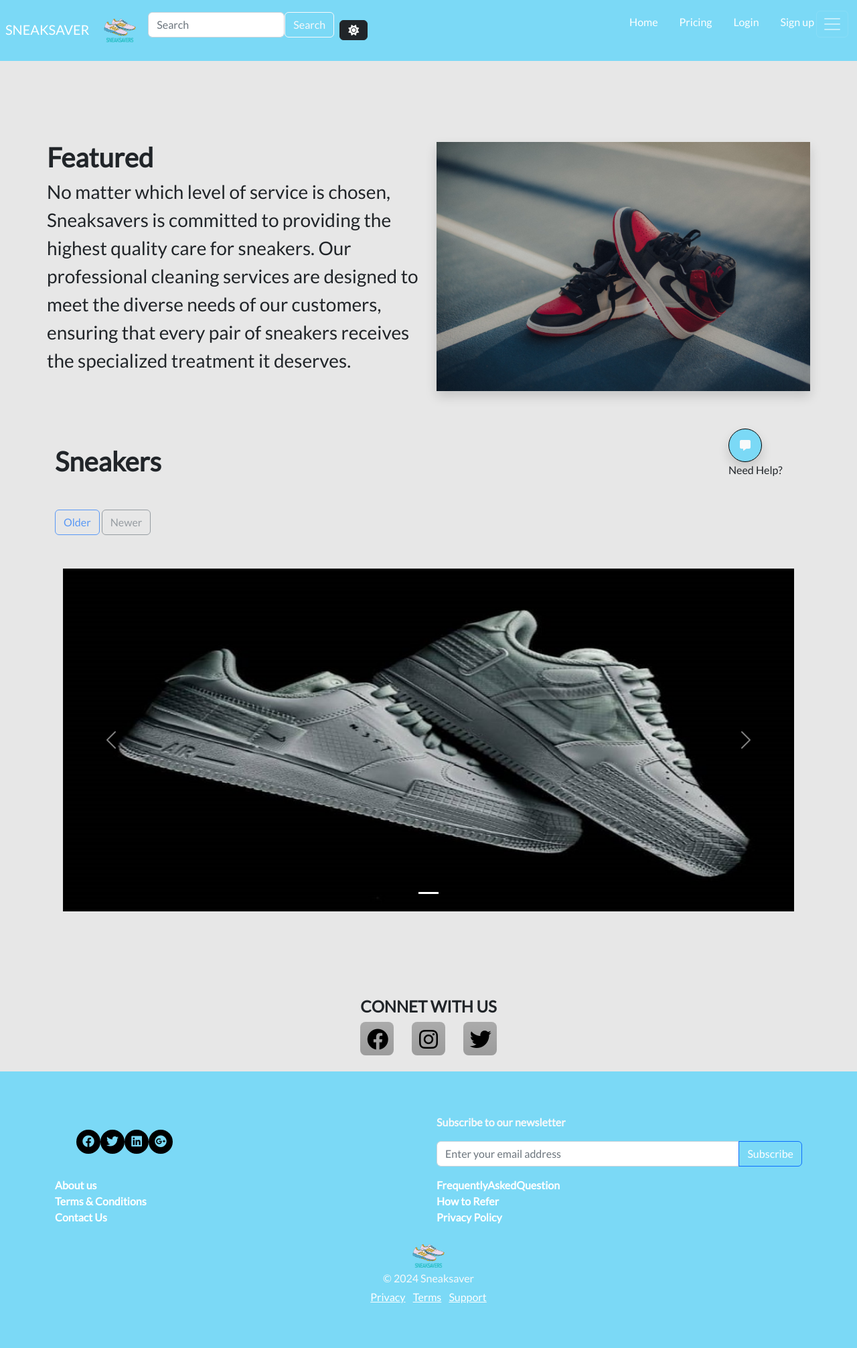
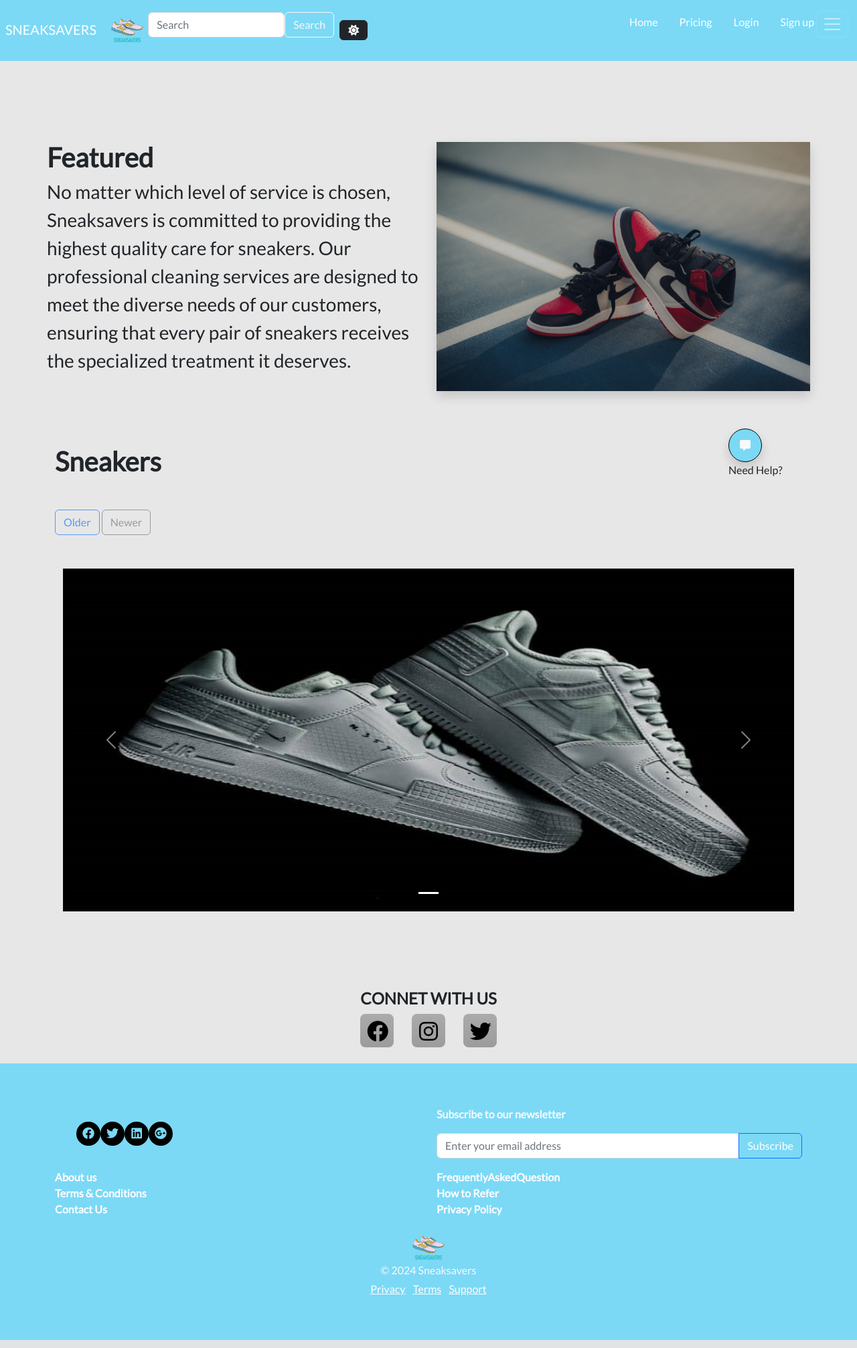
Before and after one commit to Nathius262/sneaksaver_project, a Django app: template templates/sneaksaver/product_list.html in a window 1280 px wide. Shown: the whole page at 67% size. Run offline with Django 5.2, Linux system fonts and the light colour scheme; the template is opened without the code that fills it, so the values that code supplies are empty; some libraries are stand-ins or nearby versions.

Commit message:
modified templates

```diff
--- a/templates/account/base.html
+++ b/templates/account/base.html
@@ -4,10 +4,10 @@
     <meta charset="utf-8">
     <meta http-equiv="X-UA-Compatible" content="IE=edge">
     <meta name="description" content="The platform will use machine learning which allows users to upload an image of the sneaker they would like to get clean service for by using the Sneaker recognition tool.">
-    <meta name="keywords" content="sneaksaver, sneakers,">
-    <meta name="author" content="sneaksaver">
+    <meta name="keywords" content="sneaksavers, sneakers,">
+    <meta name="author" content="sneaksavers">
     <meta name="viewport" content="width=device-width, initial-scale=1">
-    <title>{% block head_title %}{% endblock %} | Sneaksaver</title>
+    <title>{% block head_title %}{% endblock %} | sneaksavers</title>
 
     {% block extra_head %}
     {% endblock %}
--- a/templates/base.html
+++ b/templates/base.html
@@ -3,8 +3,8 @@
 		<meta charset="UTF-8">
 		<meta http-equiv="X-UA-Compatible" content="IE=edge">
 		<meta name="description" content="The platform will use machine learning which allows users to upload an image of the sneaker they would like to get clean service for by using the Sneaker recognition tool.">
-		<meta name="keywords" content="sneaksaver, sneakers,">
-		<meta name="author" content="sneaksaver">
+		<meta name="keywords" content="sneaksavers, sneakers,">
+		<meta name="author" content="sneaksavers">
 		<meta name="viewport" content="width=device-width, initial-scale=1.0">
 
 		{% load static %}
@@ -29,7 +29,7 @@
 		<link rel="icon" href="{% static 'images/logo.png' %}" type="image/jpg" sizes="16x16"/>
 		<title>
 			{% block title %}{% endblock %}
-			 | sneaksaver
+			 | sneaksavers
 		</title>
 		<style>
 			/*----------------------------
--- a/templates/index.html
+++ b/templates/index.html
@@ -160,13 +160,13 @@
 					<div class="featurette mt-5">
 						<div class="h4 fw-bold text-center">CONNET WITH US</div>
 						<div class="d-flex justify-content-between">
-							<a target="blank" href="#" class="connet-bg rounded-3 bg-gradient">
+							<a target="blank" href="https://web.facebook.com/?_rdc=1&_rdr" class="connet-bg rounded-3 bg-gradient">
 								<i class="fa-brands fa-facebook fa-2x align-self-center"></i>
 							</a>
-							<a target="blank" href="#" class="connet-bg rounded-3 bg-gradient">
+							<a target="blank" href="https://www.instagram.com/accounts/login/" class="connet-bg rounded-3 bg-gradient">
 								<i class="fa-brands fa-instagram fa-2x align-self-center"></i>
 							</a>
-							<a target="blank" href="#" class="connet-bg rounded-3 bg-gradient">
+							<a target="blank" href="https://twitter.com/i/flow/login" class="connet-bg rounded-3 bg-gradient">
 								<i class="fa-brands fa-twitter fa-2x align-self-center"></i>
 							</a>
 						</div>
--- a/templates/sneaksaver/product_list.html
+++ b/templates/sneaksaver/product_list.html
@@ -78,17 +78,17 @@
 
 				{% include 'snippets/carousel.html' %}
 
-				<div class="section container-lg d-flex justify-content-center flex-wrap flex-md-nowrap align-items-center pt-3 pb-2 mb-3">
+				<div class="section container-lg d-flex justify-content-center flex-wrap flex-md-nowrap align-items-center pt-1 pb-2 mb-3">
 					<div class="featurette mt-5">
 						<div class="h4 fw-bold text-center">CONNET WITH US</div>
 						<div class="d-flex justify-content-between">
-							<a target="blank" href="#" class="connet-bg rounded-3 bg-gradient">
+							<a target="blank" href="https://web.facebook.com/?_rdc=1&_rdr" class="connet-bg rounded-3 bg-gradient">
 								<i class="fa-brands fa-facebook fa-2x align-self-center"></i>
 							</a>
-							<a target="blank" href="#" class="connet-bg rounded-3 bg-gradient">
+							<a target="blank" href="https://www.instagram.com/accounts/login/" class="connet-bg rounded-3 bg-gradient">
 								<i class="fa-brands fa-instagram fa-2x align-self-center"></i>
 							</a>
-							<a target="blank" href="#" class="connet-bg rounded-3 bg-gradient">
+							<a target="blank" href="https://twitter.com/i/flow/login" class="connet-bg rounded-3 bg-gradient">
 								<i class="fa-brands fa-twitter fa-2x align-self-center"></i>
 							</a>
 						</div>
--- a/templates/snippets/affilate_ads.html
+++ b/templates/snippets/affilate_ads.html
@@ -7,8 +7,8 @@
             <div class="container">
                 <div class="h1 container fw-bold text-center">
                     <div class="affilate">
-                        <div class="fs-1">SNEAKSAVER</div>
-                        <div class="">SNEAKSAVER</div>
+                        <div class="fs-1">SNEAKSAVERS</div>
+                        <div class="">SNEAKSAVERS</div>
                     </div>
                 </div>
                 <p class="fs-4 mt-2">
--- a/templates/snippets/footer.html
+++ b/templates/snippets/footer.html
@@ -16,7 +16,7 @@
     let chatboxel = document.querySelectorAll('.chat-box')
     for (let i of chatboxel){
         i.addEventListener('click', ()=>{
-            window.location.href = {% url "faq" %}
+            window.location.href = "{% url 'faq' %}"
         })
     }
 </script>
@@ -27,10 +27,10 @@
         <div class="row align-items-center">
             <div class="col-sm-6">
                 <ul class="social_icon">
-                    <li><a href="#"><i class="fa-brands fa-facebook"></i></a></li>
-                    <li><a href="#"><i class="fa-brands fa-twitter"></i></a></li>
-                    <li><a href="#"><i class="fa-brands fa-linkedin"></i></a></li>
-                    <li><a href="#"><i class="fa-brands fa-google-plus"></i></a></li>
+                    <li><a href="https://web.facebook.com/?_rdc=1&_rdr"><i class="fa-brands fa-facebook"></i></a></li>
+                    <li><a href="https://twitter.com/i/flow/login"><i class="fa-brands fa-twitter"></i></a></li>
+                    <li><a href="https://www.linkedin.com/login"><i class="fa-brands fa-linkedin"></i></a></li>
+                    <li><a href="mailto:support@sneaksavers.com"><i class="fa-brands fa-google-plus"></i></a></li>
                  </ul>
             </div>
             <div class="col-sm-6">
@@ -70,7 +70,7 @@
 
     <div class="my-0 pt-2 text-light text-center text-small">
         <img src="{% static 'images/logo.png' %}" alt="logo" width="50">
-        <p class="mb-1">© <span id="footer-date"></span> Sneaksaver</p>
+        <p class="mb-1">© <span id="footer-date"></span> Sneaksavers</p>
         <ul class="list-inline">
           <li class="list-inline-item"><a href="#">Privacy</a></li>
           <li class="list-inline-item"><a href="#">Terms</a></li>
--- a/templates/snippets/nav.html
+++ b/templates/snippets/nav.html
@@ -3,7 +3,7 @@
 <nav class="navbar blue-bg navbar-dark sticky-top">
     <a id="header-logo" class="navbar-brand col-md-3 col-lg-2 me-0 px-2 fs-4" href="{% url 'index' %}">
 
-        <span class="navbar-brand h4">SNEAKSAVER</span>
+        <span class="navbar-brand h4">SNEAKSAVERS</span>
         <img src="{% static 'images/logo.png' %}" alt="logo" width="50">
     </a>
 
```
Also changed, not shown: site_src/settings.py (+5 -5 lines).
